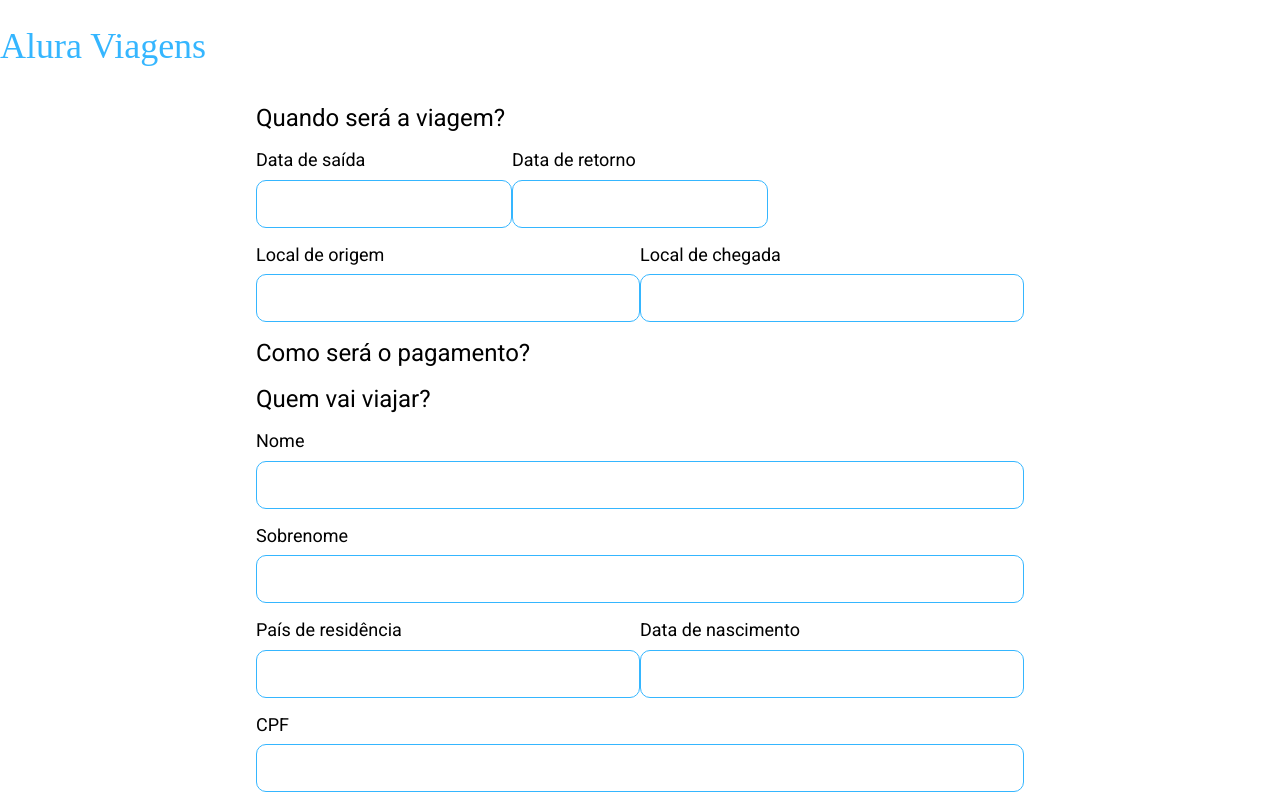
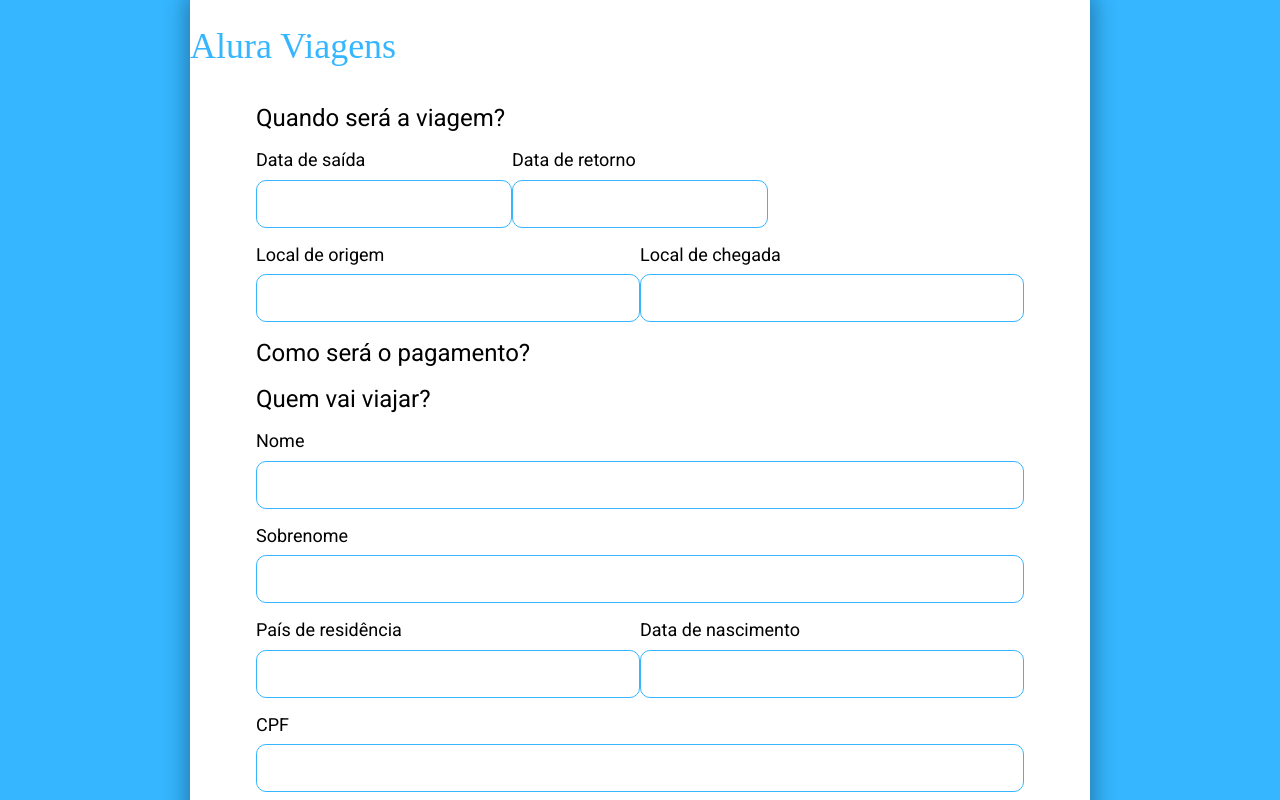
Before and after one commit to camila-cruz/alura-viagens, a Next.js app: page / in a window 1280 px wide. Shown: the top 800 px of the page. Built offline with nearby package versions, Linux system fonts and the light colour scheme; a web font is replaced by a local one.

Commit message:
feat(foundation): add box component to wrap the main content

```diff
--- a/pages/_app.js
+++ b/pages/_app.js
@@ -11,6 +11,10 @@
     margin: 0;
     padding: 0;
     box-sizing: border-box;
+  }
+
+  body {
+    background-color: ${theme.colors.primary};
   }
 
 `;
--- a/pages/index.js
+++ b/pages/index.js
@@ -1,16 +1,20 @@
 import React from 'react';
 import { Header } from '../src/components/commons/Header';
+import { Box } from '../src/components/foundation/layout/Box';
 // import styled from 'styled-components';
 import Form from '../src/components/patterns/Form';
 
 export default function Home() {
   return (
-    <>
+    <Box
+      display="flex"
+      flexDirection="column"
+      margin="auto"
+      width="93%"
+      maxWidth="900px"
+    >
       <Header>Alura Viagens</Header>
       <Form />
-      {/* <Label>Data de saída</Label>
-      <TextField id="test" />
-      <Button>Comprar</Button> */}
-    </>
+    </Box>
   );
 }
--- /dev/null
+++ b/src/components/foundation/layout/Box/index.js
@@ -0,0 +1,16 @@
+import styled from 'styled-components';
+import { propToStyle } from '../../../../theme/utils/propToStyle';
+
+export const Box = styled.div`
+  background-color: ${({ theme }) => theme.colors.background};
+  box-shadow: 0px 0px 20px 5px rgba(0, 0, 0, 0.3);
+
+  ${propToStyle('display')}
+  ${propToStyle('flexDirection')}
+  ${propToStyle('alignItems')}
+  ${propToStyle('justifyContent')}
+  ${propToStyle('margin')}
+  ${propToStyle('width')}
+  ${propToStyle('maxWidth')}
+  ${propToStyle('background')}
+`;
```
